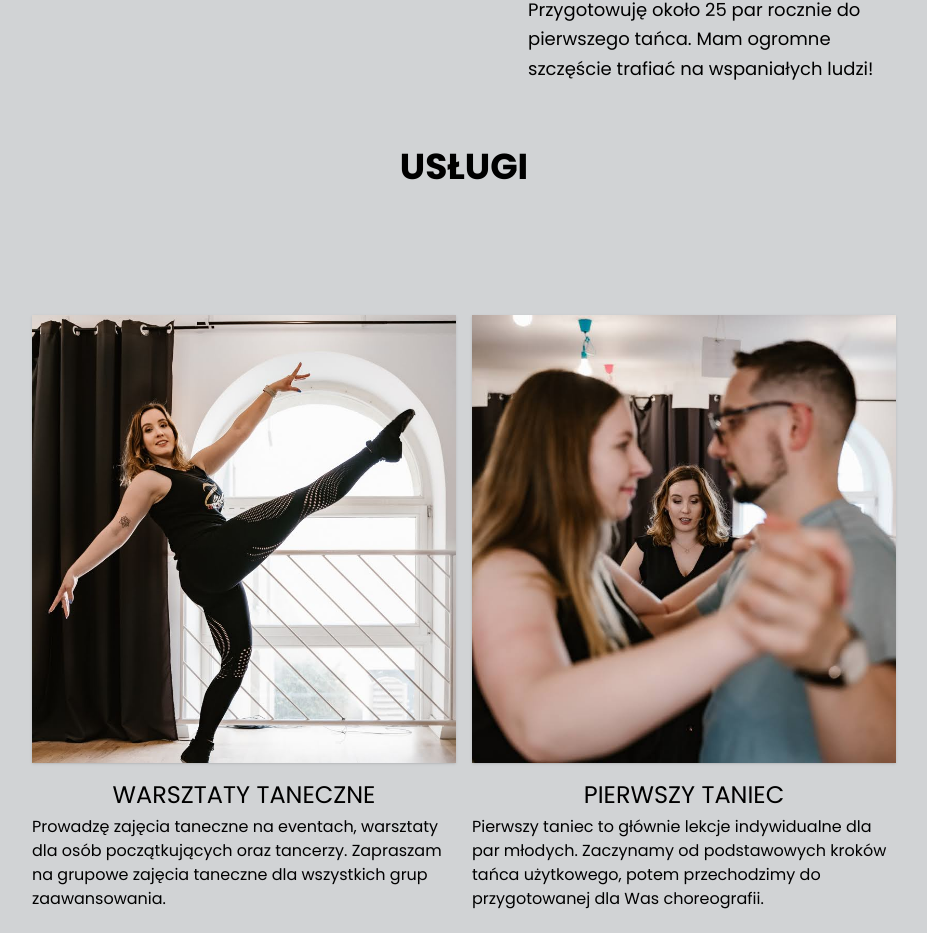
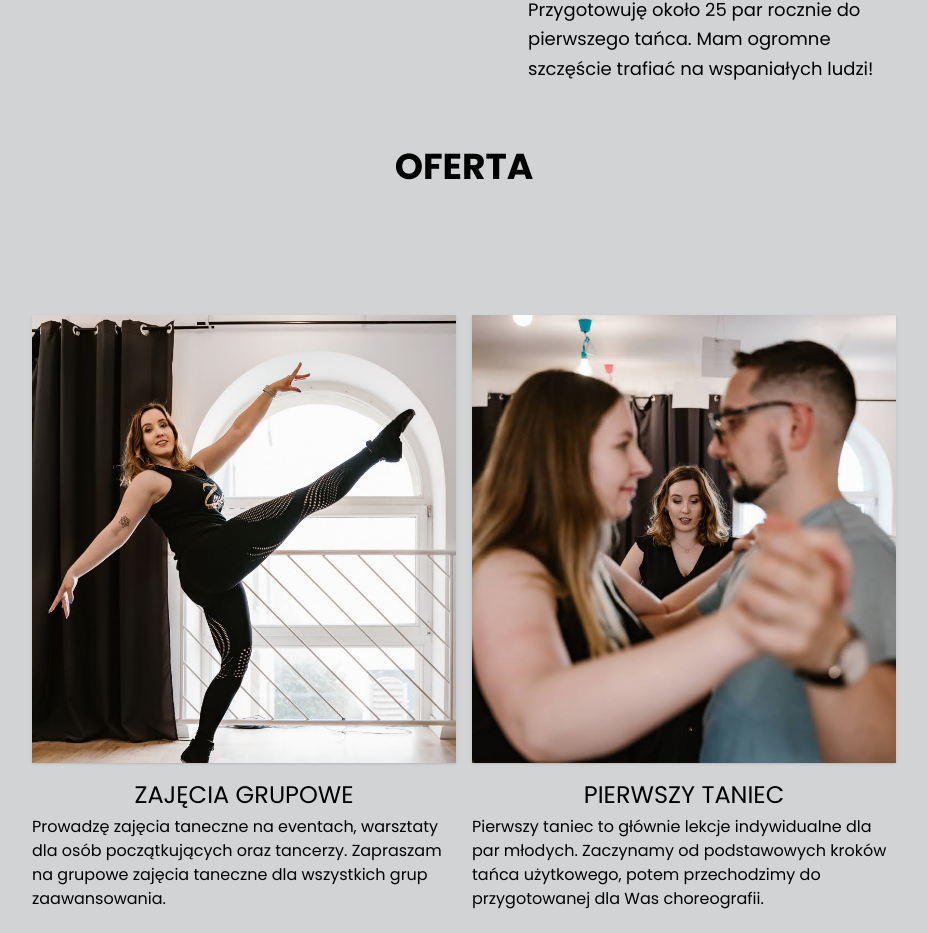
Before and after one commit to kainpets/marta_SPA, a Next.js app: page / in a window 1280 px wide. Shown: the part 1843-2776 px from the top of the page, without its empty margins (176-1103 px from the left). Built offline with nearby package versions, Linux system fonts and the light colour scheme.

Commit message:
update youtube link and add course prices info

```diff
--- a/src/app/components/MobileNav.tsx
+++ b/src/app/components/MobileNav.tsx
@@ -30,10 +30,10 @@ function MobileNav() {
                       O mnie
                     </NavigationMenuLink>
                   </a>
-                  <Link href="#uslugi">
+                  <Link href="#oferta">
                     <NavigationMenuLink className={navigationMenuTriggerStyle()}>
                       <Presentation />
-                      Usługi
+                      Oferta
                     </NavigationMenuLink>
                   </Link>
                   <Link href="#portfolio">
--- a/src/app/page.tsx
+++ b/src/app/page.tsx
@@ -30,9 +30,9 @@ export default function Home() {
                 </a>
               </div>
               <div className="hover:bg-slate-600 rounded-lg p-1 transition duration-300">
-                <a className="flex gap-2" href="#uslugi">
+                <a className="flex gap-2" href="#oferta">
                   <Presentation />
-                  Usługi
+                  Oferta
                 </a>
               </div>
               <div className="hover:bg-slate-600 rounded-lg p-1 transition duration-300">
@@ -103,9 +103,9 @@ export default function Home() {
         </div>
       </div>
 
-      {/* usługi */}
+      {/* oferta */}
       <div>
-        <h2 id='uslugi' className='py-16 uppercase text-center text-4xl font-bold'>Usługi</h2>
+        <h2 id='oferta' className='py-16 uppercase text-center text-4xl font-bold'>Oferta</h2>
         <div className='xl:max-w-[70vw] xl:mx-auto' style={{
           display: "grid",
           gridGap: "16px",
@@ -122,8 +122,10 @@ export default function Home() {
               height: "70%"
             }} />
             <div className="pt-4">
-              <h2 className="text-center text-2xl pb-1">WARSZTATY TANECZNE</h2>
-              <p >Prowadzę zajęcia taneczne na eventach, warsztaty dla osób początkujących oraz tancerzy. Zapraszam na grupowe zajęcia taneczne dla wszystkich grup zaawansowania. </p>
+              <h2 className="text-center text-2xl pb-1">ZAJĘCIA GRUPOWE</h2>
+              <p>Prowadzę zajęcia taneczne na eventach, warsztaty dla osób początkujących oraz tancerzy. Zapraszam na grupowe zajęcia taneczne dla wszystkich grup zaawansowania.</p>
+              <br></br>
+              <p className='text-xs italic text-slate-500'> Oferta cenowa zależna od kursu, kursy dostępne na instagramie i facebooku</p>
             </div>
           </div>
           <div style={{ position: "relative", height: "80vh" }}>
@@ -134,7 +136,9 @@ export default function Home() {
             }} />
             <div className="pt-4">
               <h2 className="text-center text-2xl pb-1">PIERWSZY TANIEC</h2>
-              <p >Pierwszy taniec to głównie lekcje indywidualne dla par młodych. Zaczynamy od podstawowych kroków tańca użytkowego, potem przechodzimy do przygotowanej dla Was choreografii. </p>
+              <p >Pierwszy taniec to głównie lekcje indywidualne dla par młodych. Zaczynamy od podstawowych kroków tańca użytkowego, potem przechodzimy do przygotowanej dla Was choreografii.</p>
+              <br></br>
+              <p className='text-xs italic text-slate-500 text-center'>  Koszt - 150zł/godzina/para</p>
             </div>
           </div>
           <div style={{ position: "relative", height: "80vh" }}>
@@ -146,6 +150,8 @@ export default function Home() {
             <div className="pt-4">
               <h2 className="text-center text-2xl pb-1">TANIEC DLA KOBIET</h2>
               <p >Zajęcia pełne kobiecości, na których każda z Was może poczuć się jak gwiazda Broadway&apos;u. Prowadzę zajęcia grupowe i indywidualne. Realizuję też tańce na wieczorach panieńskich.</p>
+              <br></br>
+              <p className='text-xs italic text-slate-500 text-center'>  Cena ustalana indywidualnie</p>
             </div>
           </div>
         </div>
@@ -170,7 +176,7 @@ export default function Home() {
             <iframe className="w-full h-full aspect-video" src="https://www.youtube.com/embed/LqvE-7Xv5fE" title="YouTube video player" allow="accelerometer; autoplay; clipboard-write; encrypted-media; gyroscope; picture-in-picture; web-share" allowFullScreen></iframe>
           </div>
           <div className="mx-auto text-center pt-8">
-            <a target="_blank" href="https://www.youtube.com/@martaklisowska2017">
+            <a target="_blank" href="https://www.youtube.com/@pierwszytaniecpoznan">
               <button className="p-4 font-bold text-xl bg-green-600 text-white shadow rounded-xl hover:scale-125 hover:bg-green-500 transition duration-500">ZOBACZ WIĘCEJ
               </button>
             </a>
```
